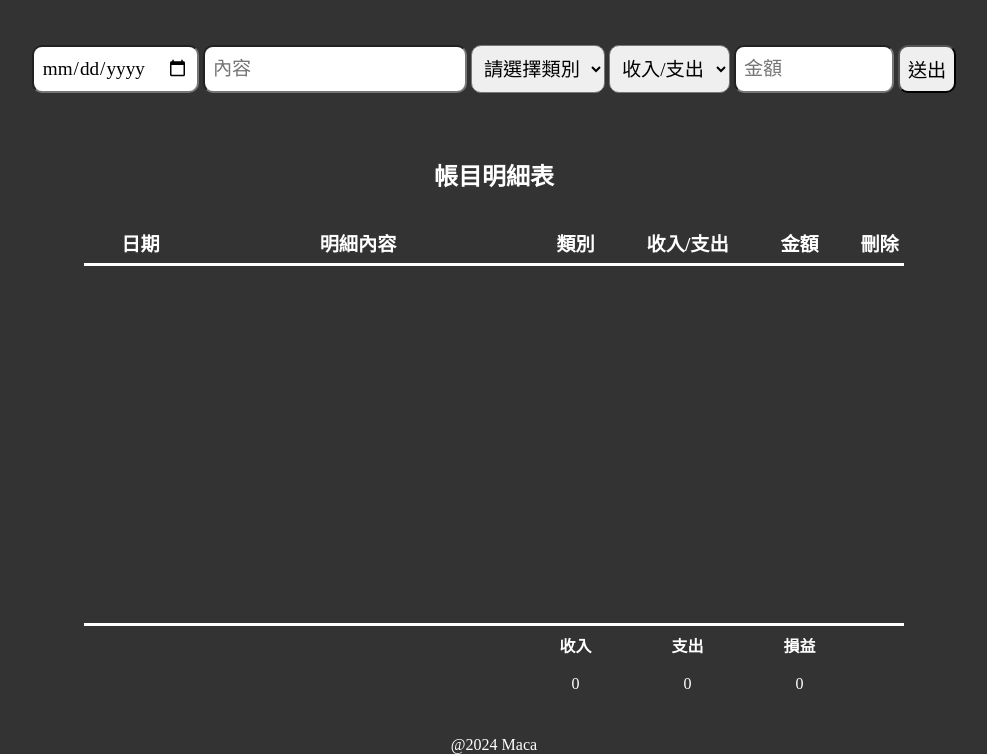
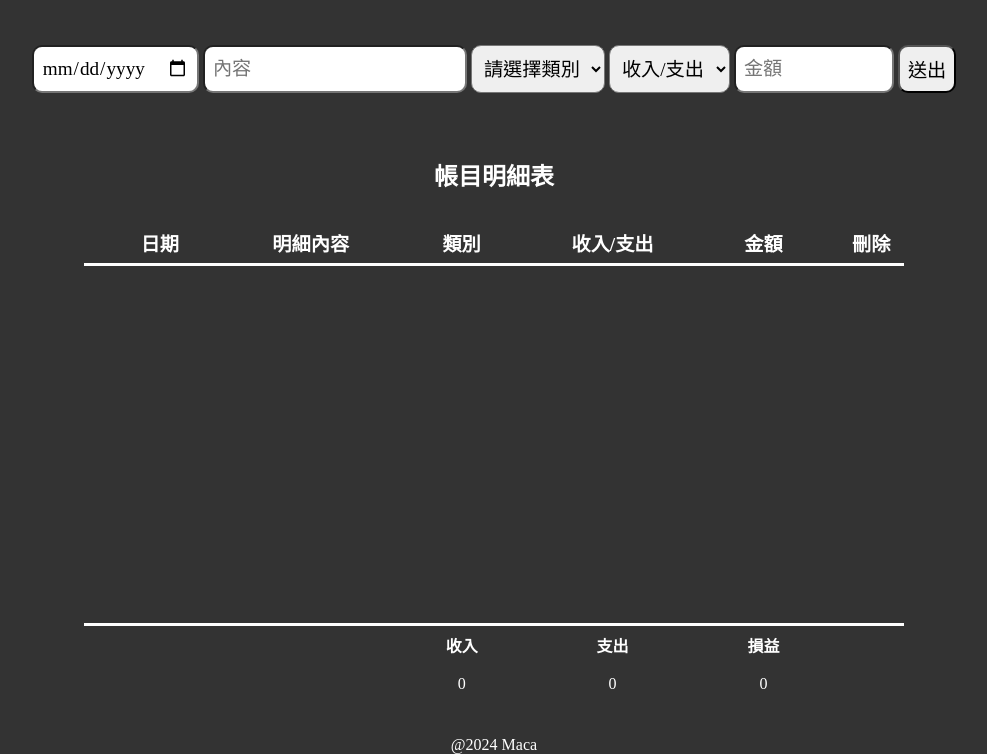
Before and after one commit to uimaca/accounting-table, a plain HTML site: page index.html in a window 1280 px wide. Shown: the part 121-875 px from the top of the page, without its empty margins (146-1133 px from the left). Drawn offline with Linux system fonts and the light colour scheme.

Commit message:
更新scrollbar

```diff
--- a/index.html
+++ b/index.html
@@ -11,7 +11,7 @@
       referrerpolicy="no-referrer"
     />
     <link rel="stylesheet" href="./style.css" />
-    <title>計帳工具網站</title>
+    <title>計帳表</title>
   </head>
   <body>
     <header>
@@ -66,6 +66,7 @@
       </div>
       <div id="output">
         <h2>帳目明細表</h2>
+        <div class="table-box">
           <table>
             <thead>
               <tr>
@@ -98,6 +99,7 @@
             </tfoot>
           </table>
         </div>
+      </div>
     </main>
 
     <footer>
--- a/style.css
+++ b/style.css
@@ -58,6 +58,12 @@ button {
 }
 
 /* 帳目輸出區 */
+
+.table-box {
+  overflow-x: scroll;
+  scrollbar-width: none;
+}
+
 table {
   margin: 2rem auto;
   width: 80%;
@@ -88,6 +94,10 @@ tbody {
   font-size: 1rem;
 }
 
+.ot-content {
+  width: 7rem;
+}
+
 .ot-date,
 .ot-type,
 .ot-pl,
```
Lines whose indentation alone changed are shown as unchanged.
